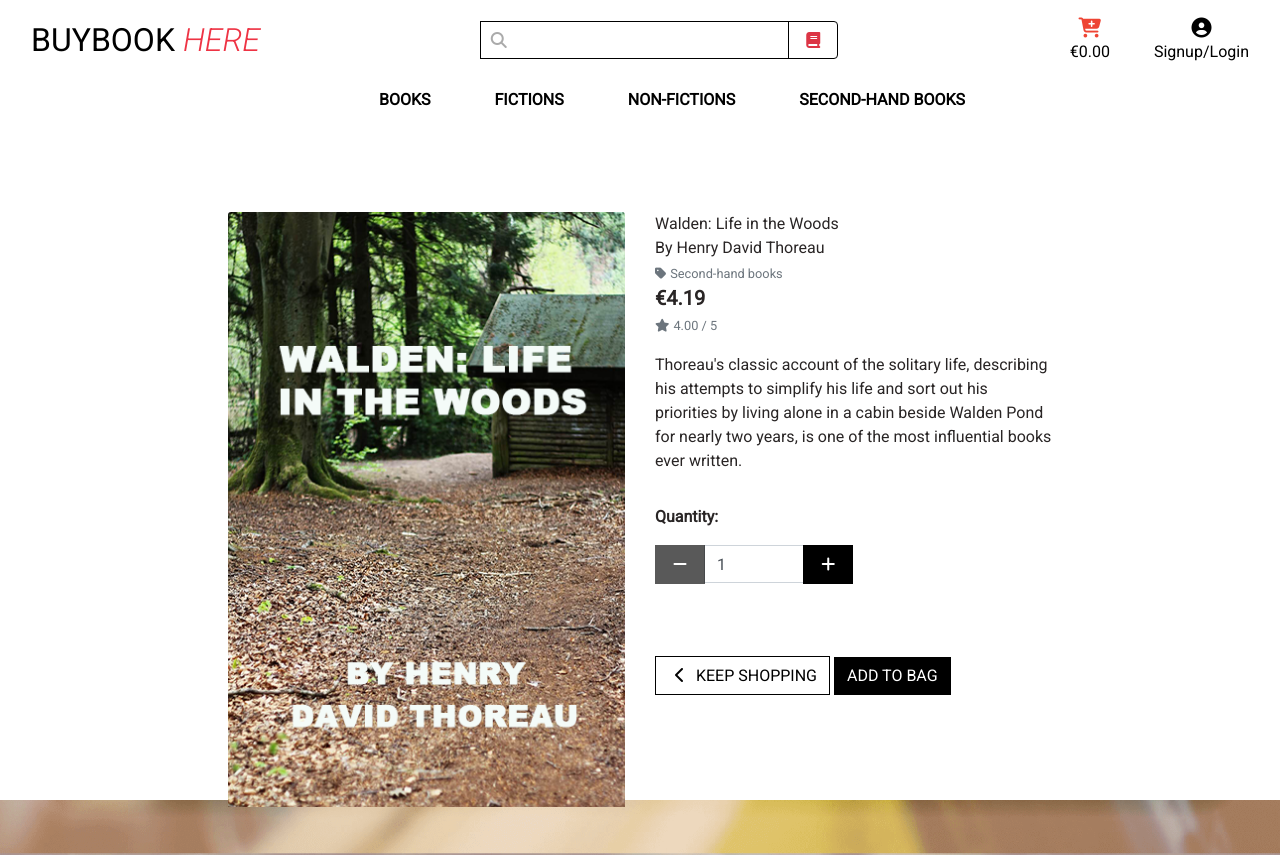
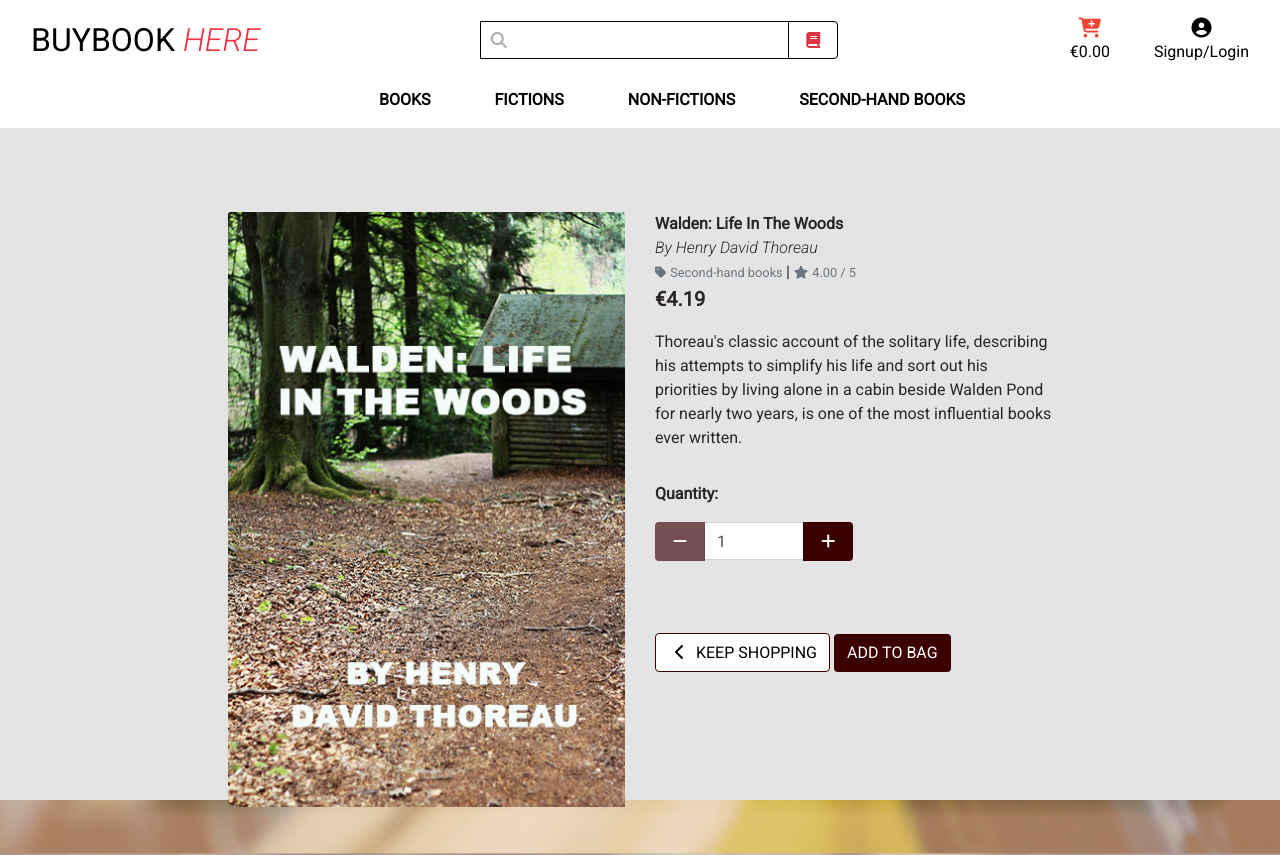
Before and after one commit to Code-Institute-Submissions/Oneday2010-project4-buybookhere, a Django app: page /books/21/ in a window 1280 px wide. Run offline with Django 3.2, Linux system fonts and the light colour scheme; data comes from the database, SQL or seed files in the repository; both versions use the stored data as it was after the commit; some libraries are stand-ins or nearby versions.

Commit message:
edit colors and order on base,book and details

```diff
--- a/books/templates/books/book_detail.html
+++ b/books/templates/books/book_detail.html
@@ -28,28 +28,29 @@
         </div>
         <div class="col-12 col-md-6 col-lg-4">
             <div class="product-details-container mb-5 mt-md-5">
-                <p class="mb-0">{{ book.title }}</p>
-                <p class="mb-0">By {{ book.author }}</p>
+                <p class="mb-0 title">{{ book.title }}</p>
+                <p class="mb-0"><em>By {{ book.author }}</em></p>
                 {% if book.category %}
-                <p class="small mt-1 mb-0">
+                <small class="small mt-1 mb-0">
                     <a class="text-muted" href="{% url 'books' %}?category={{ book.category.title }}">
                         <i class="fas fa-tag mr-1"></i>{{ book.category.friendly_title }}
                     </a>
-                </p>
+                </small> |
                 {% endif %}
-                <p class="lead mb-0 text-left font-weight-bold">€{{ book.price }}</p>
                 {% if book.rating %}
-                <small class="text-muted"><i class="fas fa-star mr-1"></i>{{ book.rating }} / 5</small>
+                <small class="text-muted "><i class="fas fa-star mr-1"></i>{{ book.rating }} / 5</small>
                 {% else %}
                 <small class="text-muted">No Rating</small>
                 {% endif %}
+                <p class="lead mb-0 text-left font-weight-bold ">€{{ book.price }}</p>
+                <p class="mt-3">{{ book.description }}</p>
+
                 {% if request.user.is_superuser %}
-                <small class="ml-3">
-                    <a href="{% url 'edit_book' book.id %}">Edit</a> |
+                <p class="ml-3">
+                    <a class="text-success" href="{% url 'edit_book' book.id %}">Edit</a> |
                     <a class="text-danger" href="{% url 'delete_book' book.id %}">Delete</a>
-                </small>
+                </p>
                 {% endif %}
-                <p class="mt-3">{{ book.description }}</p>
                 <form class="form" action="{% url 'add_to_bag' book.id %}" method="POST">
                     {% csrf_token %}
                     <div class="form-row">
@@ -58,7 +59,7 @@
                             <div class="form-group w-50">
                                 <div class="input-group">
                                     <div class="input-group-prepend">
-                                        <button class="decrement-qty btn btn-black rounded-0"
+                                        <button class="decrement-qty btn btn-black rounded-3"
                                             data-item_id="{{ book.id }}" id="decrement-qty_{{ book.id }}">
                                             <span class="icon">
                                                 <i class="fas fa-minus"></i>
@@ -68,7 +69,7 @@
                                     <input class="form-control qty_input" type="number" name="quantity" value="1"
                                         min="1" max="99" data-item_id="{{ book.id }}" id="id_qty_{{ book.id }}">
                                     <div class="input-group-append">
-                                        <button class="increment-qty btn btn-black rounded-0"
+                                        <button class="increment-qty btn btn-black rounded-3"
                                             data-item_id="{{ book.id }}" id="increment-qty_{{ book.id }}">
                                             <span class="icon">
                                                 <i class="fas fa-plus"></i>
@@ -80,13 +81,13 @@
                         </div>
 
                         <div class="col-12 mt-2">
-                            <a href="{% url 'books' %}" class="btn btn-outline-black rounded-0 mt-5">
+                            <a href="{% url 'books' %}" class="btn btn-outline-black rounded-3 mt-5">
                                 <span class="icon">
                                     <i class="fas fa-chevron-left"></i>
                                 </span>
                                 <span class="text-uppercase">Keep Shopping</span>
                             </a>
-                            <input type="submit" class="btn btn-black rounded-0 text-uppercase mt-5" value="Add to Bag">
+                            <input type="submit" class="btn btn-black rounded-3 text-uppercase mt-5" value="Add to Bag">
                         </div>
                         <input type="hidden" name="redirect_url" value="{{ request.path }}">
                     </div>
--- a/static/css/base.css
+++ b/static/css/base.css
@@ -41,6 +41,7 @@ body {
 
 .logo-font {
     text-transform: uppercase;
+    color: rgb(36, 35, 35);
 }
 
 .hr_style {
@@ -63,7 +64,7 @@ body {
 }
 
 .btn-black {
-    background: black;
+    background: rgb(59, 1, 1);
     color: white;
 }
 
@@ -71,13 +72,13 @@ body {
     background: white;
     color: black !important;
     /* use important to override link colors for <a> elements */
-    border: 1px solid black;
+    border: 1px solid rgb(59, 1, 1);
 }
 
 .btn-outline-black:hover,
 .btn-outline-black:active,
 .btn-outline-black:focus {
-    background: black;
+    background: rgb(59, 1, 1);
     color: white !important;
 }
 
@@ -87,8 +88,8 @@ body {
 .btn-black:hover,
 .btn-black:active,
 .btn-black:focus {
-    background: rgb(12, 1, 0);
-    color: white;
+    background: rgb(59, 1, 1);
+    color: rgb(255, 255, 255);
 }
 
 .text-black {
@@ -110,13 +111,13 @@ body {
     top: 0;
     left: 0;
     position: fixed;
-    background: white;
+    background: rgb(228, 228, 228);
     z-index: -1;
 }
 
 a.category-badge>span.badge:hover {
-    background: #212529 !important;
-    color: #fff !important;
+    background: #fcfdfd !important;
+    color: rgb(5, 5, 5) !important;
 }
 
 .btt-button {
@@ -133,9 +134,12 @@ a.category-badge>span.badge:hover {
 }
 
 .center {
-    display: flex;
-    justify-content: center;
-    align-items: center;
+    margin-left: 28%;
+    width: 50%;
+}
+
+.center_ed {
+    margin-left: 35%;
 
 }
 
@@ -143,6 +147,12 @@ a.category-badge>span.badge:hover {
 .update-link,
 .remove-item {
     cursor: pointer;
+}
+
+.fa-arrow-circle-up {
+    font-size: 30px;
+    color: rgb(59, 1, 1);;
+
 }
 
 input[name='q']::placeholder {
--- a/templates/base.html
+++ b/templates/base.html
@@ -117,7 +117,7 @@
             <nav class="navbar navbar-expand-lg navbar-light w-100">
                 <button class="navbar-toggler" type="button" data-toggle="collapse" data-target="#main-nav"
                     aria-controls="main-nav" aria-expanded="false" aria-label="Toggle navigation">
-                    <span class="navbar-toggler-icon"></span>
+                    <span class="navbar-toggler-icon "></span>
                 </button>
                 {% include 'includes/mobile-top-header.html' %}
                 {% include 'includes/main-nav.html' %}
```
Also changed, not shown: books/templates/books/books.html (+7 -7 lines), db.sqlite3.
